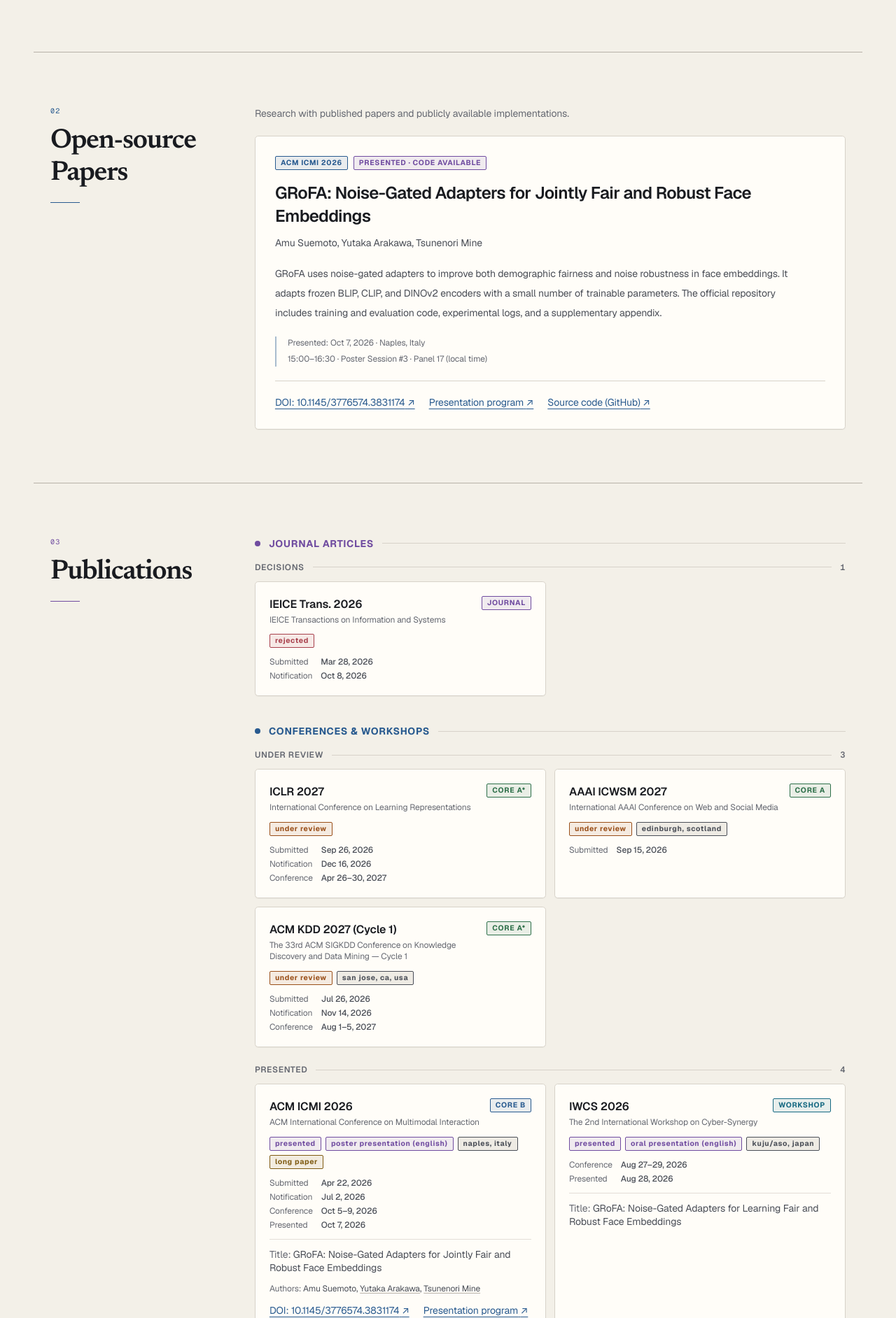
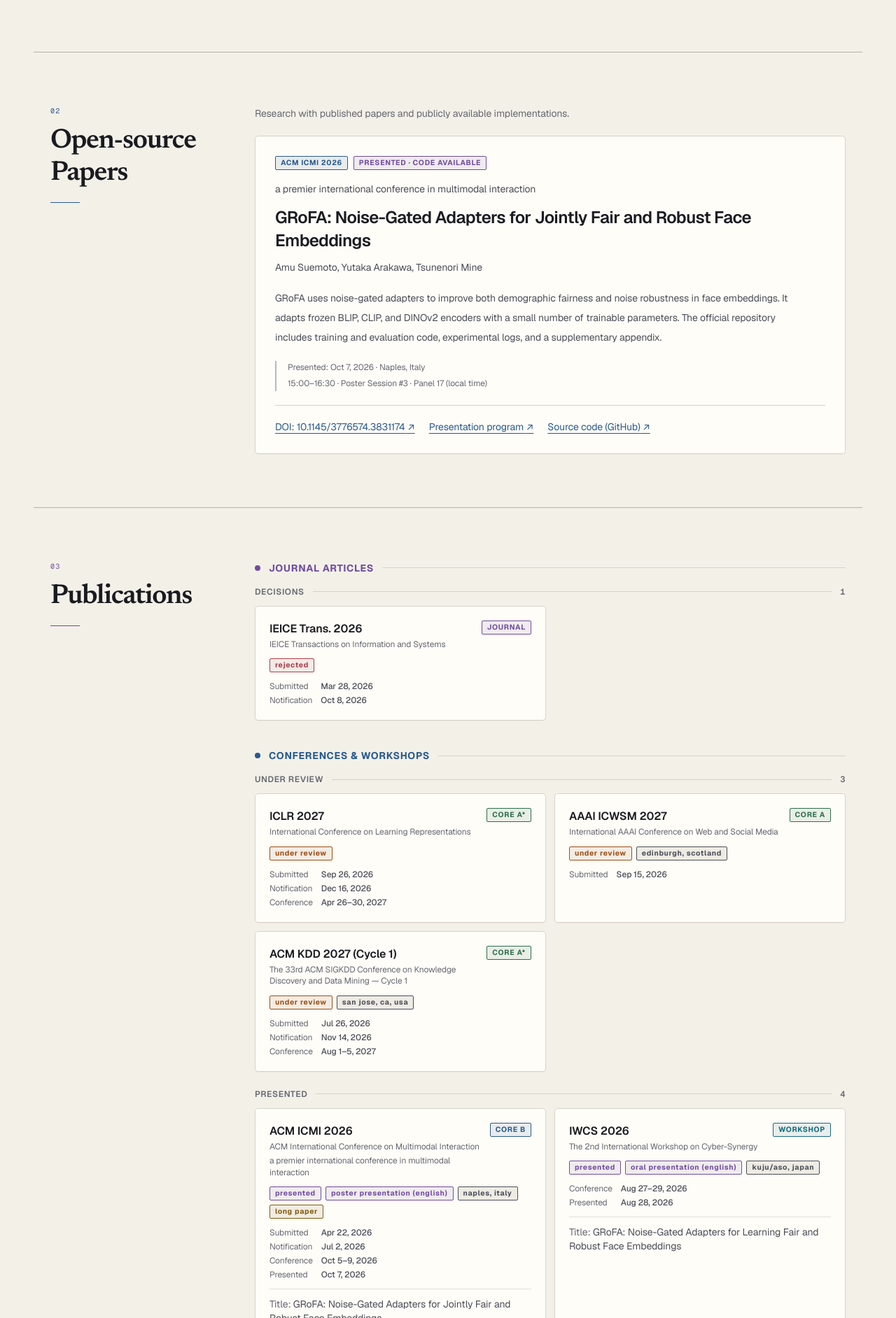
Before and after one commit to amu815/amu815.github.io, a Next.js app: page / in a window 1280 px wide. Shown: the part 1785-3669 px from the top of the page at 70% size. Built offline with nearby package versions, Linux system fonts and the light colour scheme.

Commit message:
Describe ICMI as a premier multimodal interaction conference

```diff
--- a/components/OpenSourcePapers.tsx
+++ b/components/OpenSourcePapers.tsx
@@ -21,6 +21,11 @@ export function OpenSourcePapers({ lang }: { lang: Lang }) {
               {lang === "ja" ? "発表済・公開コードあり" : "Presented · Code available"}
             </span>
           </div>
+          {paper.venueDescription && (
+            <p className="mb-3 text-sm leading-relaxed text-muted-strong">
+              {lang === "ja" ? paper.venueDescriptionJa ?? paper.venueDescription : paper.venueDescription}
+            </p>
+          )}
           <h3 className="max-w-3xl text-xl font-semibold leading-snug tracking-tight sm:text-2xl">
             {paper.paperTitle}
           </h3>
--- a/components/Papers.tsx
+++ b/components/Papers.tsx
@@ -105,6 +105,11 @@ function PaperCard({ p, lang }: { p: PaperVenue; lang: Lang }) {
             </a>
           </h3>
           <p className="mt-0.5 text-xs leading-snug text-muted">{fullName}</p>
+          {p.venueDescription && (
+            <p className="mt-1 text-xs leading-snug text-muted">
+              {lang === "ja" ? p.venueDescriptionJa ?? p.venueDescription : p.venueDescription}
+            </p>
+          )}
         </div>
         <span className={`tier-pill ${tierTone[p.tier]}`}>{tier}</span>
       </div>
--- a/content/news.ts
+++ b/content/news.ts
@@ -314,17 +314,20 @@ function paperNewsText(item: PaperNewsItem, lang: "en" | "ja"): string {
       case "rejected":
         return `${v} の査読結果が通知されました(不採択)。`;
       case "presented": {
+        const venue = item.paper.venueDescriptionJa
+          ? `${item.paper.venueDescriptionJa}である${v}`
+          : v;
         const loc = item.paper.location ? `(${item.paper.location})` : "";
         const title = titleJa ? `「${titleJa}」` : "";
         if (item.paper.presentationFormat === "oral") {
           const language = item.paper.presentationLanguage === "en" ? "英語で" : "";
-          return `${v}${loc} にて${title ? `${title}を` : ""}${language}口頭発表しました。`;
+          return `${venue}${loc} にて${title ? `${title}を` : ""}${language}口頭発表しました。`;
         }
         if (item.paper.presentationFormat === "poster") {
           const language = item.paper.presentationLanguage === "en" ? "英語で" : "";
-          return `${v}${loc} にて${title ? `${title}を` : ""}${language}ポスター発表しました。`;
+          return `${venue}${loc} にて${title ? `${title}を` : ""}${language}ポスター発表しました。`;
         }
-        return `${v}${loc} にて発表${title}。`;
+        return `${venue}${loc} にて発表${title}。`;
       }
     }
   }
@@ -338,16 +341,19 @@ function paperNewsText(item: PaperNewsItem, lang: "en" | "ja"): string {
       return `${v} — paper not accepted.`;
     case "presented": {
       const loc = item.paper.location ? ` (${item.paper.location})` : "";
+      const venue = item.paper.venueDescription
+        ? `${v}${loc}, ${item.paper.venueDescription}`
+        : `${v}${loc}`;
       const title = titleEn ? ` — ${titleEn}` : "";
       if (item.paper.presentationFormat === "oral") {
         const language = item.paper.presentationLanguage === "en" ? " in English" : "";
-        return `Gave an oral presentation${language} at ${v}${loc}${title}.`;
+        return `Gave an oral presentation${language} at ${venue}${title}.`;
       }
       if (item.paper.presentationFormat === "poster") {
         const language = item.paper.presentationLanguage === "en" ? " in English" : "";
-        return `Gave a poster presentation${language} at ${v}${loc}${title}.`;
+        return `Gave a poster presentation${language} at ${venue}${title}.`;
       }
-      return `Presented at ${v}${loc}${title}.`;
+      return `Presented at ${venue}${title}.`;
     }
   }
 }
--- a/content/papers.ts
+++ b/content/papers.ts
@@ -37,6 +37,8 @@ export type PaperVenue = {
   shortName: string;
   fullName: string;
   fullNameJa?: string;
+  venueDescription?: string;
+  venueDescriptionJa?: string;
   href: string;
   type: PaperType;
   tier: PaperTier;
@@ -183,6 +185,9 @@ export const papers: PaperVenue[] = [
     shortName: "ACM ICMI 2026",
     fullName: "ACM International Conference on Multimodal Interaction",
     fullNameJa: "ACM マルチモーダルインタラクション国際会議",
+    // The official ICMI site describes the conference as the premier international forum in this field.
+    venueDescription: "a premier international conference in multimodal interaction",
+    venueDescriptionJa: "マルチモーダルインタラクション分野のトップカンファレンス",
     href: "https://icmi.acm.org/2026/",
     type: "conference",
     tier: "core_b",
```
